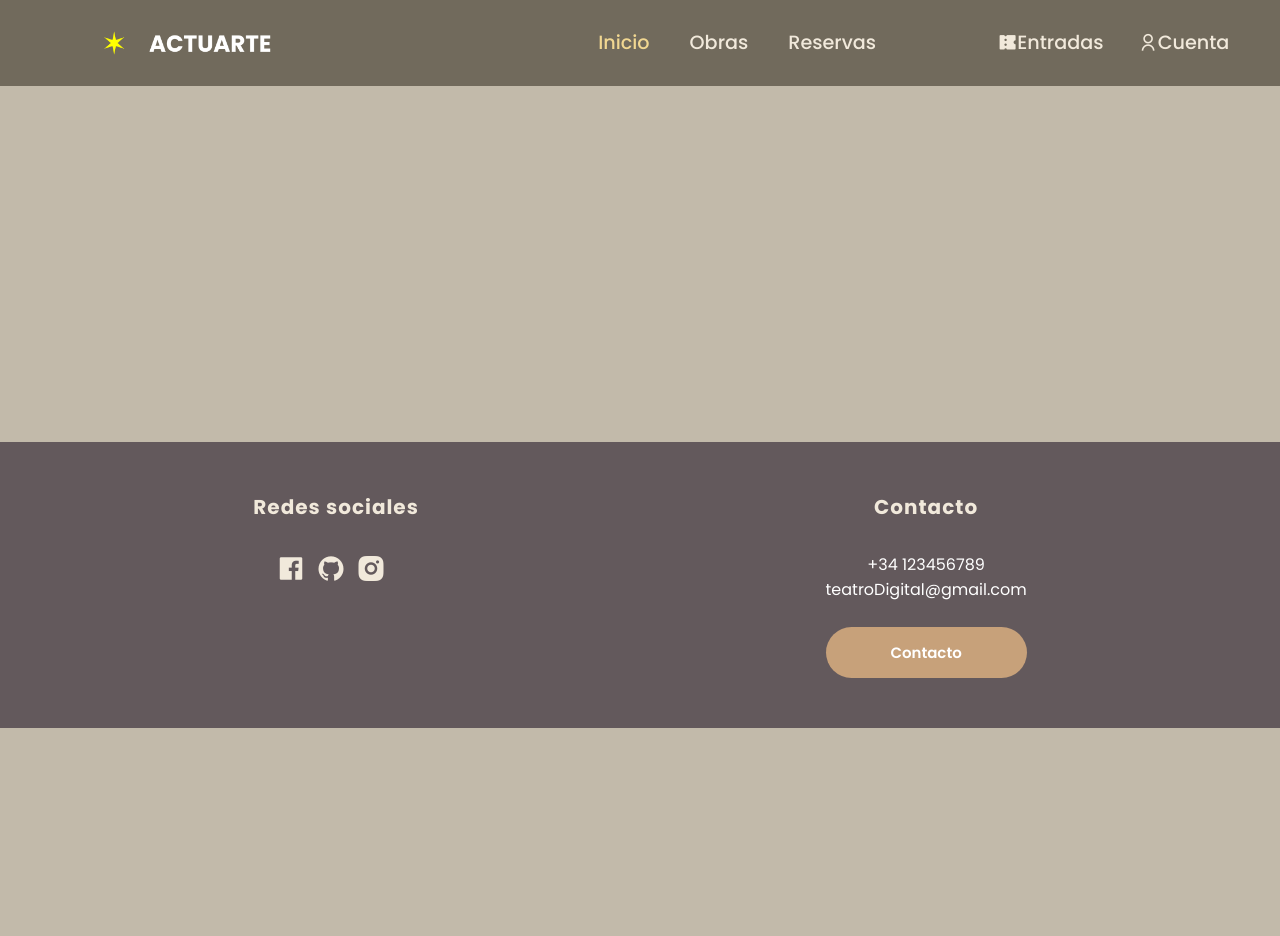
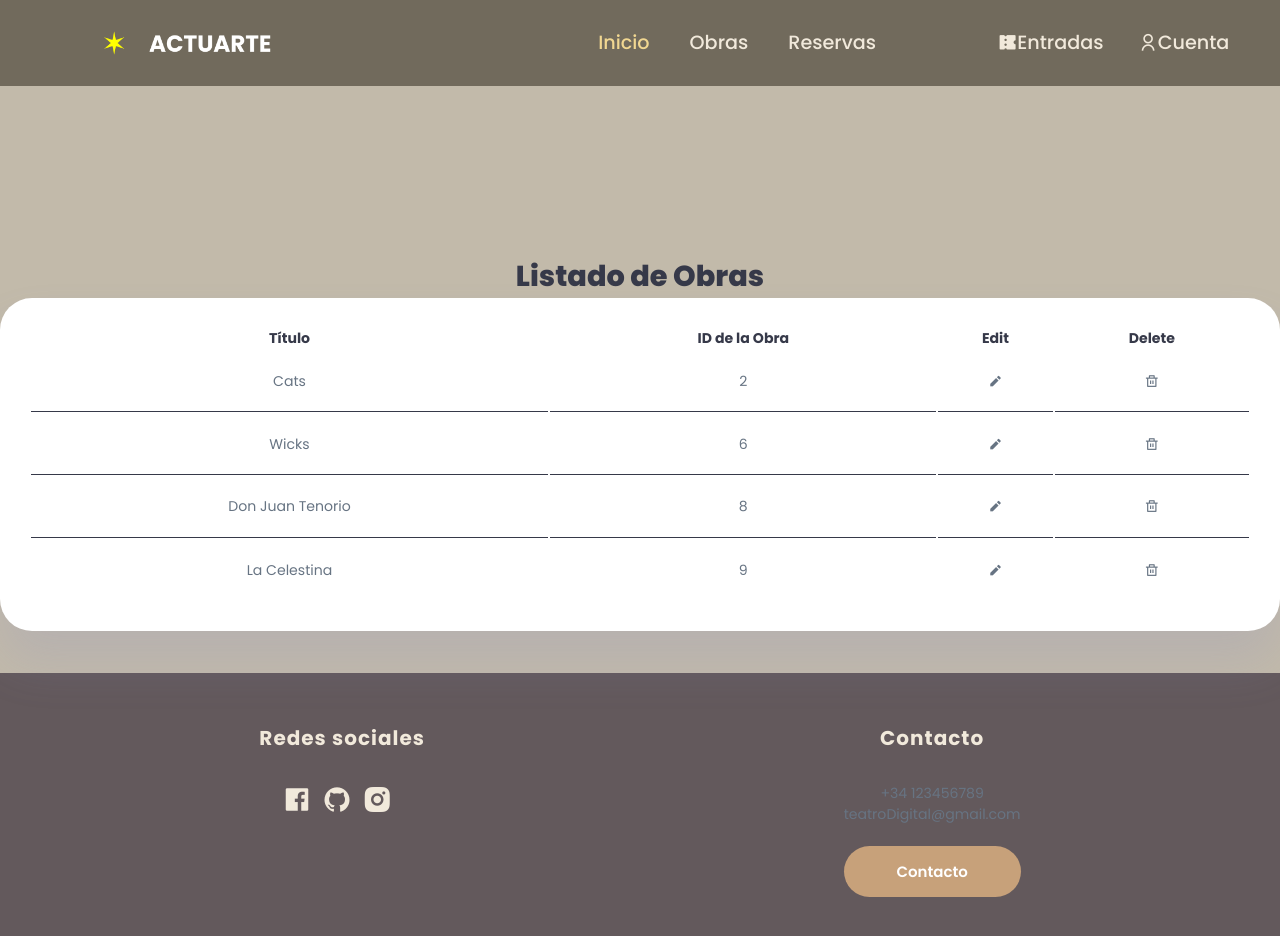
Before and after one commit to Dvniiel/ActuArteVue, a Vue app: page /dashboard in a window 1280 px wide. Shown: the top 936 px of the page. Before the commit the page ends 800 px from the top, so only its background shows below. Built offline with nearby package versions, Linux system fonts and the light colour scheme.

Commit message:
Empezado Dashboard

```diff
--- a/src/views/DashboardView.vue
+++ b/src/views/DashboardView.vue
@@ -1,12 +1,61 @@
 <script setup lang="ts">
+</script>
+<template>
+    <div class="container-dashboard">
 
-</script>
+        <main>
+
+            <div class="recent_order">
+                <h1>Listado de Obras</h1>
+                <table>
+                    <thead>
+                        <tr>
+                            <th>Título</th>
+                            <th>ID de la Obra</th>
+                            <th>Edit</th>
+                            <th>Delete</th>
+                        </tr>
+                    </thead>
+                    <tbody>
+
+                        <tr>
+                            <td>Cats</td>
+                            <td>2</td>
+                            <td class="primary"><i class="ri-pencil-fill"></i></td>
+                            <td class="primary"><i class="ri-delete-bin-line"></i></td>
+                        </tr>
+                        <tr>
+                            <td>Wicks</td>
+                            <td>6</td>
+                            <td class="primary"><i class="ri-pencil-fill"></i></td>
+                            <td class="primary"><i class="ri-delete-bin-line"></i></td>
+                        </tr>
+                        <tr>
+                            <td>Don Juan Tenorio</td>
+                            <td>8</td>
+                            <td class="primary"><i class="ri-pencil-fill"></i></td>
+                            <td class="primary"><i class="ri-delete-bin-line"></i></td>
+                        </tr>
+                        <tr>
+                            <td>La Celestina</td>
+                            <td>9</td>
+                            <td class="primary"><i class="ri-pencil-fill"></i></td>
+                            <td class="primary"><i class="ri-delete-bin-line"></i></td>
+                        </tr>
+
+                    </tbody>
+                </table>
+            </div>
+
+            <!--end pedido reciente-->
 
 
 
+        </main>
+        <!-- main section end -->
 
-<template>
-
+    </div>
+    <br><br>
 </template>
 
 
@@ -14,6 +63,283 @@
 
 
 <style>
+@import url("https://fonts.googleapis.com/css2?family=Poppins:wght@200;300;400;500;600;700;800&display=swap");
 
 
+:root {
+    --clr-primary: #896a4c;
+    --clr-success: #41f1b6;
+    --clr-white: #fff;
+    --clr-info-dark: #7d8da1;
+    --clr-info-light: #dce1eb;
+    --clr-dark: #363949;
+    --clr-warnig: #ff4e4e;
+    --clr-light: rgba(132, 139, 200, 0.18);
+    --clr-dark-variant: #677483;
+    --clr-color-background: #f6f6f9;
+
+    --card-border-radius: 2rem;
+    --border-radius-1: 0.4rem;
+    --border-radius-2: 0.8rem;
+    --border-radius-3: 1.2rem;
+
+    --card-padding: 1.8rem;
+    --padding-1: 1.2rem;
+    --box-shadow: 0 2rem 3rem var(--clr-light);
+}
+
+*{
+
+    box-sizing: border-box;
+    text-decoration: none;
+    border: 0;
+    list-style: none;
+    appearance: none;
+}
+
+body{
+    font-family: 'Poppins' ,sans-serif;
+    width: 100%;
+    height: 100vh;
+    font-size: 0.88rem;
+}
+
+
+a{
+    color: var(--clr-dark);
+}
+
+h1{
+    font-weight: 800;
+    font-size: 1.8rem;
+}
+
+h2{
+    font-size: 1.4rem;
+}
+
+h3{
+    font-size: 0.87rem;
+}
+
+h4{
+    font-size: 0.8;
+}
+
+h5{
+    font-size: 0.77rem;
+}
+
+small{
+    font-size: 0.75rem;
+}
+
+
+p{
+    color: var(--clr-dark-variant);
+}
+
+b{
+    color: var(--clr-dark);
+}
+
+
+
+/*-------------MAIN SECTION--------------*/
+
+.container-dashboard{
+    display: flex;
+    text-align: center;
+    justify-content: center;
+    width: 100%;
+}
+
+main{
+    width: 100%;
+    text-align: center;
+    justify-content: center;
+}
+
+main input{
+    background-color: transparent;
+    border: 0;
+    outline: 0;
+    color: var(--clr-dark);
+}
+
+main h1{
+    color: var(--clr-dark);
+}
+
+
+main .recent_order{
+    margin-top: 2rem;
+}
+
+main .recent_order h2{
+    color: var(--clr-dark);
+}
+
+main .recent_order table{
+    background-color: var(--clr-white);
+    width: 100%;
+    border-radius: var(--card-border-radius);
+    padding: var(--card-padding);
+    text-align: center;
+    box-shadow: var(--box-shadow);
+    transition: all .3s ease;
+    color: var(--clr-dark);
+}
+
+main .recent_order table:hover{
+    box-shadow: none;
+}
+
+main table tbody tr{
+    height: 3.8rem;
+    border-bottom: 1px solid var(--clr-white);
+    color: var(--clr-dark-variant);
+}
+
+main table tbody td{
+    height: 3.8rem;
+    border-bottom: 1px solid var(--clr-dark);
+}
+
+main table tbody tr:last-child td{
+    border: none;
+}
+
+main .recent_order a{
+    text-align: center;
+    display: block;
+    margin: 1rem;
+}
+
+
+
+
+/*-------------------------MEDIA QUERY--------------------------*/
+
+@media screen and (max-width:1200px) {
+    .container{
+        width: 94%;
+        grid-template-columns: 7rem auto 14rem;
+    }
+
+    aside .sidebar h3{
+        display: none;
+    }
+
+    aside .sidebar a:last-child{
+        position: relative;
+        margin-top: 1.8rem;
+    }
+
+    main .insights{
+        display: grid;
+        grid-template-columns: repeat(1,1fr);
+    }
+}
+
+/*---------------------MEDIA QUERY PHONES ----------------------*/
+
+@media screen and (max-width:768px) {
+    .container{
+        width: 100%;
+        grid-template-columns: repeat(1,1fr);
+    }
+
+    aside{
+        position: fixed;
+        width: 18rem;
+        z-index: 3;
+        background: var(--clr-white);
+        display: none;
+        left: -100px;
+        animation: menuAni 1s forwards;
+    }
+
+    @keyframes menuAni {
+        to{
+            left: 0;
+        }
+    }
+
+    aside .logo h2{
+        display: inline;
+    }
+
+    aside .sidebar h3{
+        display: inline;
+    }
+
+    aside .sidebar a{
+        width: 100%;
+        height: 3.4rem;
+    }
+
+    aside .top div.close span{
+        display: inline;
+        position: absolute;
+        right: 0;
+        margin-right: 30px;
+        font-size: 35px;
+    }
+
+    .right .top{
+        position: fixed;
+        top: 0;
+        left: 0;
+        display: flex;
+        justify-content: center;
+        align-items: center;
+        padding: 0 0.8rem;
+        background: var(--clr-white);
+        width: 100%;
+        height: 4.6rem;
+        z-index: 2;
+        box-shadow: 0 1rem 1rem var(--box-shadow);
+        margin: 0;
+    }
+
+    main .insights{
+        display: grid;
+        grid-template-columns: repeat(1,1fr);
+        gap: 1.6rem;
+        padding: 40px;
+    }
+
+    main .recent_order{
+        padding: 30px;
+        margin: 0 auto;
+    }
+
+    .right .profile{
+        position: absolute;
+        left: 70%;
+    }
+
+    .right .recent_updates{
+        padding: 30px;
+    }
+
+    .right .sales_analytics{
+        padding: 30px;
+    }
+
+    .add_products{
+        padding: 30px;
+    }
+
+    .right .top button{
+        display: inline-block;
+        background: transparent;
+        cursor: pointer;
+        color: var(--clr-dark);
+        position: absolute;
+        left: 1rem;
+    }
+}
+
 </style>
```
